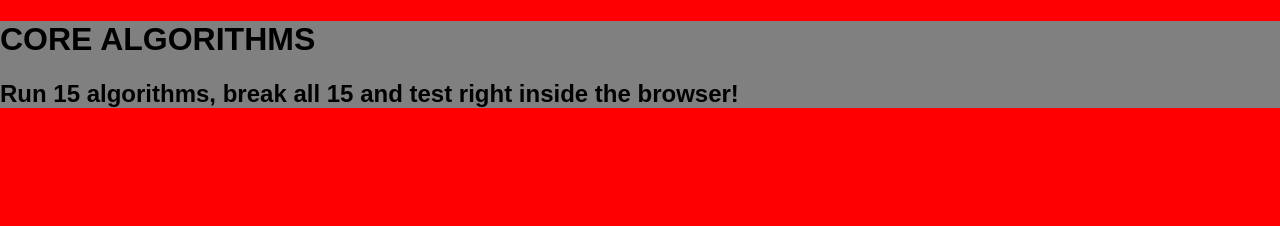
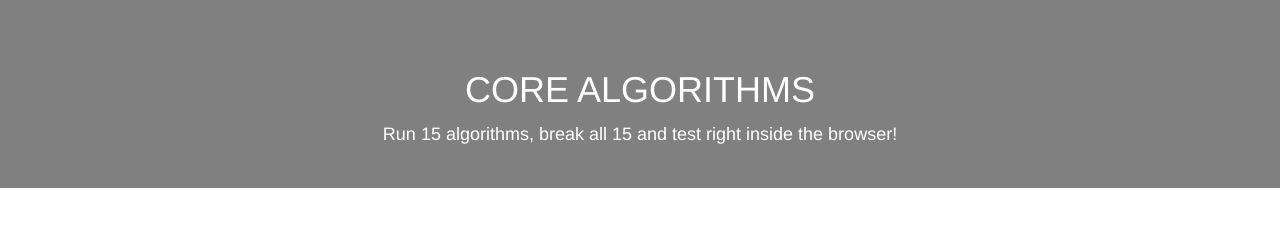
Before and after one commit to TheYesUniverse/three-fowl-core-algorithms, a website: page index.html in a window 1280 px wide. Drawn offline with nearby package versions, Linux system fonts and the light colour scheme.

Commit message:
add bootstrap and style header

```diff
--- a/index.html
+++ b/index.html
@@ -2,15 +2,17 @@
 <html>
   <head>
     <meta charset="utf-8">
+    <meta name="viewport" content="width=device-width, initial-scale=1">
     <title>Core Algorithms</title>
     <link rel="stylesheet" href="styles/normalize.css"/>
+    <link rel="stylesheet" href="https://maxcdn.bootstrapcdn.com/bootstrap/3.3.7/css/bootstrap.min.css"/>
     <link rel="stylesheet" href="styles/main.css"/>
 
   </head>
   <body>
     <div id="header">
-      <h1>CORE ALGORITHMS</h1>
-      <h2>Run 15 algorithms, break all 15 and test right inside the browser!</h2>
+      <h1 class="headerText">CORE ALGORITHMS</h1>
+      <h4 class="subtitle">Run 15 algorithms, break all 15 and test right inside the browser!</h4>
     </div>
   </body>
 </html>
--- a/styles/main.css
+++ b/styles/main.css
@@ -1,6 +1,13 @@
+body{
+  margin-top:-1.4em;
+}
 #header{
   background-color: grey;
+  color:white;
+  text-align:center;
+  margin-top:0;
+  padding:5em 0 2em 0;
 }
-body{
-  background-color: red;
+.subtitle{
+  padding:5px;
 }
```
